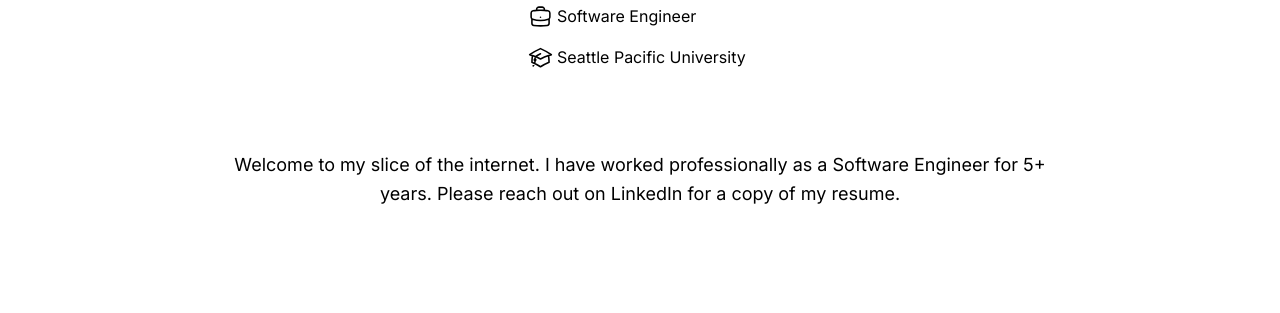
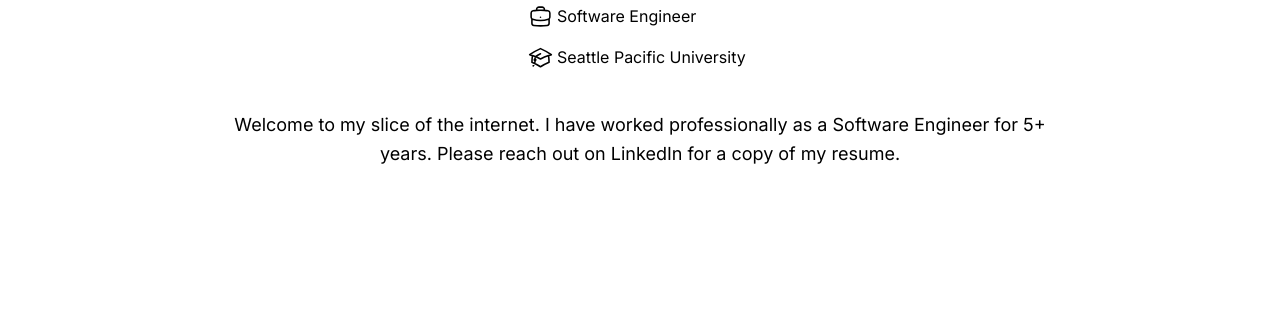
Before and after one commit to peachfuzz/next-peachfuzz-website, a Next.js app: page / in a window 1280 px wide. Shown: the part 609-922 px from the top of the page. Built offline with nearby package versions, Linux system fonts and the light colour scheme.

Commit message:
Update spacing for intro statement 🔭

```diff
--- a/src/app/page.tsx
+++ b/src/app/page.tsx
@@ -28,7 +28,7 @@ export default function Home() {
                   sectionTwo={<p>Seattle Pacific University</p>}
                 />
               </div>
-              <div className="mt-10 py-10 text-center">
+              <div className="py-10 text-center">
                 <div className="flex flex-wrap justify-center">
                   <div className="w-full lg:w-9/12 px-4">
                     <p className="mb-4 text-lg leading-relaxed text-blueGray-700">
```
